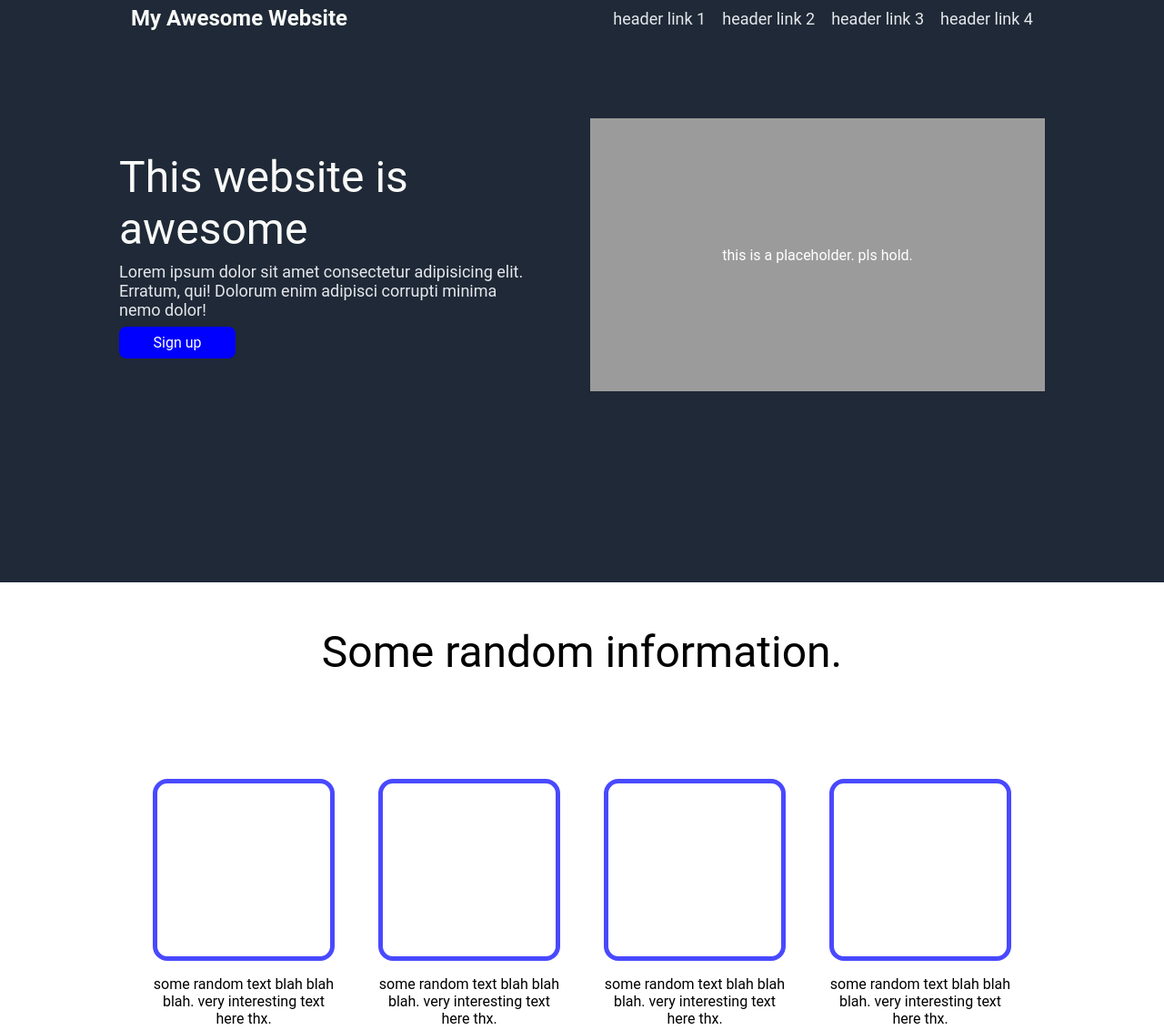
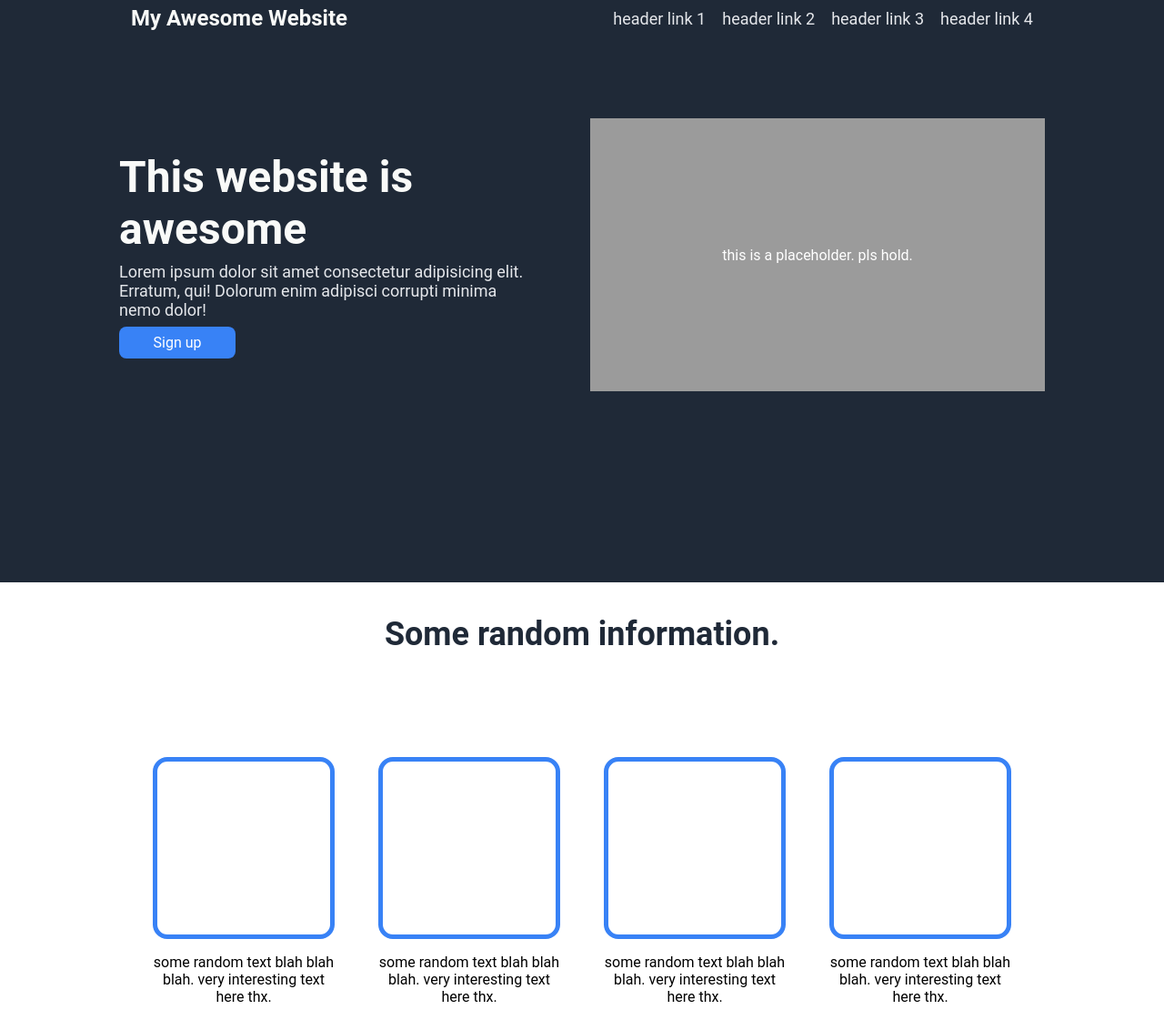
Before and after one commit to CrispDeserving/odin-landing-page, a plain HTML site: page index.html in a window 1280 px wide. Shown: the top 1132 px of the page at 91% size. Drawn offline with Linux system fonts and the light colour scheme.

Commit message:
Fix extra-bold and card-section colors

```diff
--- a/css/card-section.css
+++ b/css/card-section.css
@@ -9,8 +9,10 @@
 
 .card-section-header {
     height: 10vh;
-    font-size: 3em;
     margin: 1em;
+    font-size: 36px;
+    color: #1f2937;
+    font-weight: bolder;
 }
 
 .cards {
@@ -31,7 +33,7 @@
     flex: initial;
     width: 200px;
     height: 200px;
-    border: 5px solid rgb(73, 73, 255);
+    border: 5px solid #3882f6;
     border-radius: 1em;
 }
 
--- a/css/header-section.css
+++ b/css/header-section.css
@@ -61,7 +61,7 @@
 
 .title {
     font-size: 48px;
-    font-weight: extra-bold;
+    font-weight: bolder;
     color: #f9faf8;
 }
 
@@ -74,7 +74,7 @@
     display: flex;
     justify-content: center;
     padding: .5em 1em;
-    background-color: blue;
+    background-color: #3882f6;
     color: white;
     width: 8em;
     border: none;
```
